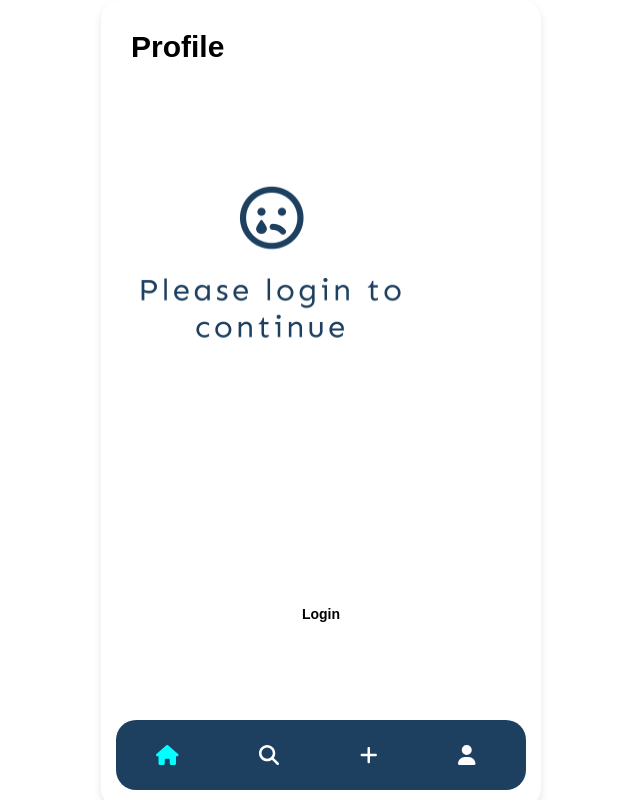
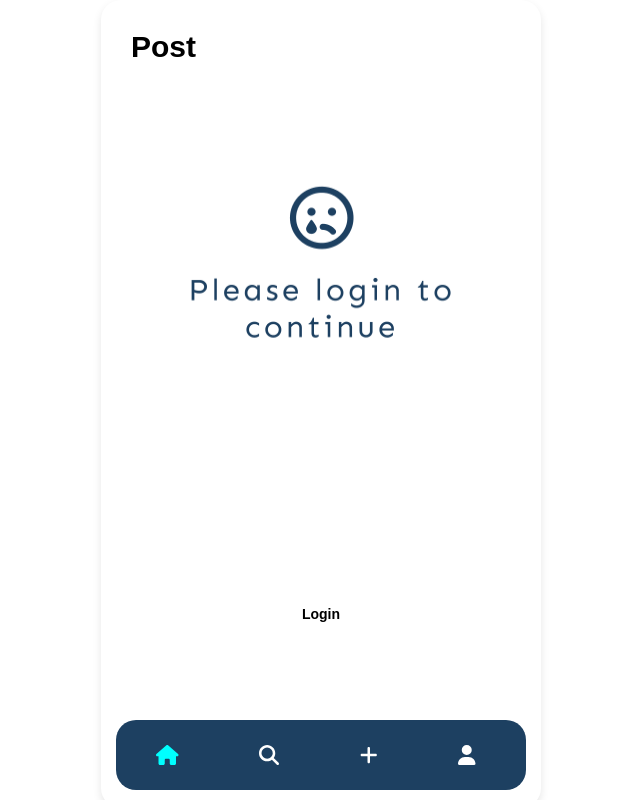
Before and after one commit to TienDatJohnyDo/ExploreNow, a React (Create React App) app: page /GuestProfile in a window 1280 px wide. Shown: the whole page, without its empty margins (319-959 px from the left). Built offline with nearby package versions, Linux system fonts and the light colour scheme.

Commit message:
Changed all the guest pages

```diff
--- a/src/Components/GuestDiscover.js
+++ b/src/Components/GuestDiscover.js
@@ -1,32 +1,26 @@
 // Discover.js
 import React from 'react';
 import { Grid } from '@mui/material';
-import {Link} from 'react-router-dom';
+import { Link } from 'react-router-dom';
 import './styles/discover.css';
 import { FontAwesomeIcon } from '@fortawesome/react-fontawesome';
 import { faBell } from '@fortawesome/free-solid-svg-icons';
 
 import Postcard from './Postcard';
 
-import laurenPic from './images/lauren.jpg'
-import charlesPic from './images/charles.jpg'
-import lisaPic from './images/Lisa.jpg'
-import nancyPic from './images/nancy.jpg'
-import danielPic from './images/daniel.jpg'
+import laurenPic from './images/lauren.jpg';
+import charlesPic from './images/charles.jpg';
+import lisaPic from './images/Lisa.jpg';
+import nancyPic from './images/nancy.jpg';
+import danielPic from './images/daniel.jpg';
 
-
-import banff1 from './images/banff1.jpg'
-import jasper from './images/jasper.jpg'
-import santorini from './images/santorini.jpg'
-import toronto from './images/toronto.jpg'
-import paris from './images/paris.jpg'
+import banff1 from './images/banff1.jpg';
+import jasper from './images/jasper.jpg';
+import santorini from './images/santorini.jpg';
+import toronto from './images/toronto.jpg';
+import paris from './images/paris.jpg';
 
 const MyComponent = () => {
-  // Define your components' array
-  // const components = Array(5) // Change this to the number of components you want
-  //   .fill(null)
-  //   .map((_, index) => <Grid item><Postcard key={index} /></Grid>);
-
   const post1 = {
     profilePic: laurenPic,
     username: "Lauren",
@@ -84,19 +78,17 @@ const MyComponent = () => {
 
   return (
     <Grid container justify="center"
-          spacing={10}
-          direction="row"
-          paddingBlockEnd="50px"
-          marginBlockStart="20px"
-          style={{ maxHeight: '750px',
-                   overflow: 'auto'}}>
+      spacing={10}
+      direction="row"
+      paddingBlockEnd="50px"
+      marginBlockStart="20px"
+      style={{ maxHeight: '750px', overflow: 'auto' }}>
 
       <Grid item><Postcard key={1} post={post1} /></Grid>
       <Grid item><Postcard key={2} post={post2} /></Grid>
       <Grid item><Postcard key={3} post={post3} /></Grid>
       <Grid item><Postcard key={4} post={post4} /></Grid>
       <Grid item><Postcard key={5} post={post5} /></Grid>
-      {/* {components} */}
     </Grid>
   );
 };
@@ -105,9 +97,9 @@ function Discover() {
   return (
     <div className="discover-container">
       <h1 className="discover-label">Discover</h1>
-      <Link to="/notificationPage" className='noti-button'>
+      <div className='noti-button' onClick={(e) => e.stopPropagation()}> {/* Prevent click event propagation */}
         <FontAwesomeIcon icon={faBell} className="notification-icon" size='lg' />
-      </Link>
+      </div>
       <div className='posts-container'>
         <MyComponent />
       </div>
--- a/src/Components/GuestPost.js
+++ b/src/Components/GuestPost.js
@@ -1,4 +1,3 @@
-// GuestPost.js
 import React from 'react';
 import './styles/post.css';
 import { FontAwesomeIcon } from '@fortawesome/react-fontawesome';
@@ -12,19 +11,17 @@ function GuestPost() {
 
     <div className="discover-container">
         <h1 className="discover-label">Post </h1>
-      <div className = "image-container">
-        <img src = {PleaseImage} alt = "Please Login" className = "image"style={{ width: '300px', height: '200px' }}/>
+      <div className="image-container" style={{ textAlign: 'center' }}> {/* Apply text-align: center */}
+        <img src={PleaseImage} alt="Please Login" className="image" style={{ width: '300px', height: '200px' }} />
       </div>
 
       <div className="button-container">
-              <Link to="/login"> {/* Use "to" prop to specify the path */}
-                <button className = "login-button-guest">Login</button>
-              </Link>
-        </div>
+        <Link to="/login"> {/* Use "to" prop to specify the path */}
+          <button className="login-button-guest">Login</button>
+        </Link>
+      </div>
 
     </div>
-
-
   );
 }
 
--- a/src/Components/GuestProfile.js
+++ b/src/Components/GuestProfile.js
@@ -1,6 +1,6 @@
-// GuestProfile.js
+// GuestPost.js
 import React from 'react';
-import './styles/search.css';
+import './styles/post.css';
 import { FontAwesomeIcon } from '@fortawesome/react-fontawesome';
 import { faPlus, faUser, faSearch, faHome, faBell } from '@fortawesome/free-solid-svg-icons';
 import { Link } from 'react-router-dom'; // Importing Routes and Route instead of BrowserRouter as Router
@@ -9,21 +9,20 @@ import PleaseImage from './images/Please_login.png'
 
 function GuestProfile() {
   return (
+
     <div className="discover-container">
-            <h1 className="discover-label">Profile </h1>
-          <div className = "image-container">
-            <img src = {PleaseImage} alt = "Please Login" className = "image"style={{ width: '300px', height: '200px' }}/>
+        <h1 className="discover-label">Post </h1>
+      <div className="image-container" style={{ textAlign: 'center' }}> {/* Apply text-align: center */}
+        <img src={PleaseImage} alt="Please Login" className="image" style={{ width: '300px', height: '200px' }} />
       </div>
 
       <div className="button-container">
         <Link to="/login"> {/* Use "to" prop to specify the path */}
-                    <button className = "login-button-guest">Login</button>
+          <button className="login-button-guest">Login</button>
         </Link>
       </div>
 
     </div>
-
-
   );
 }
 
```
Lines whose indentation alone changed are shown as unchanged.
